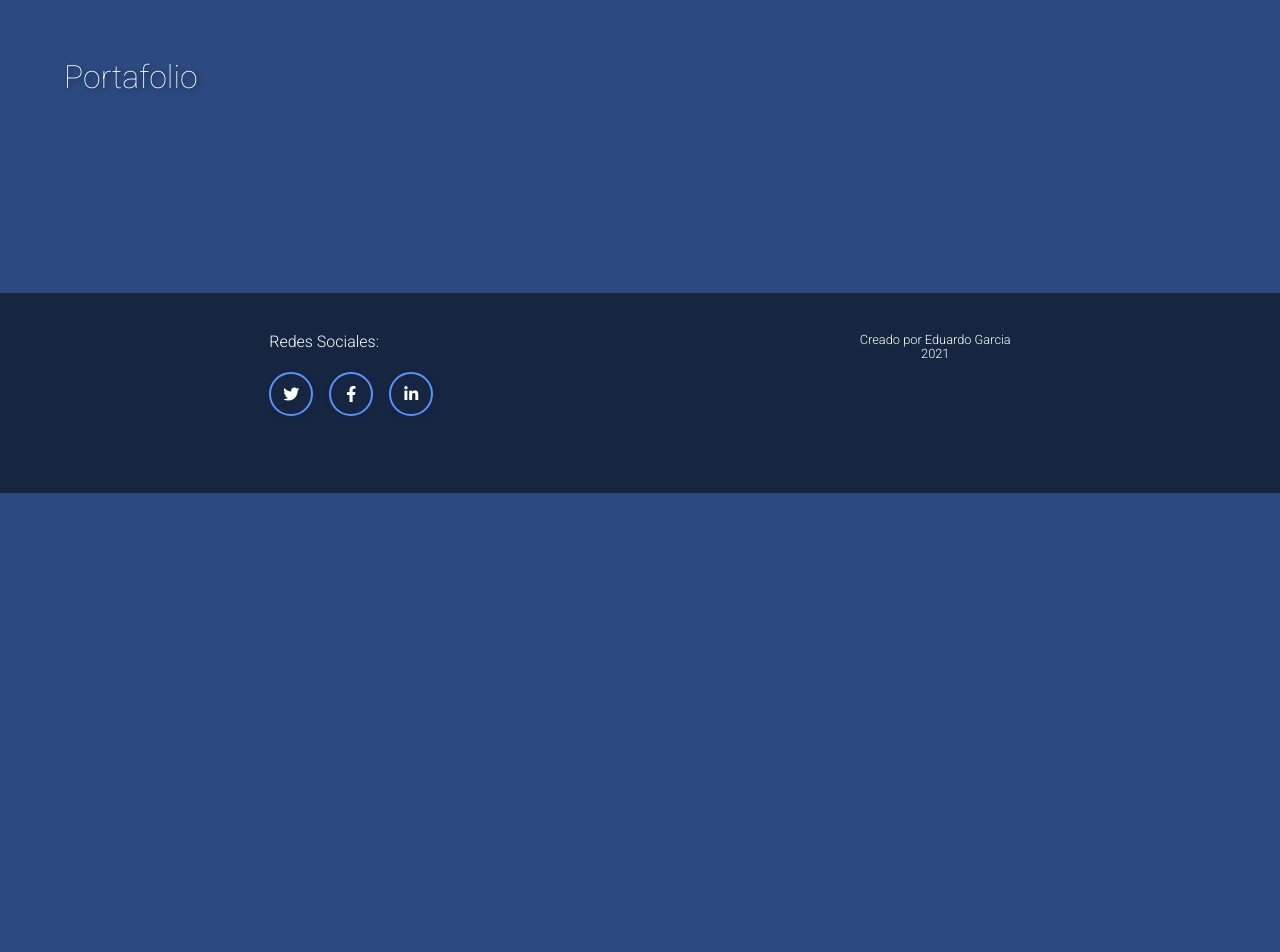
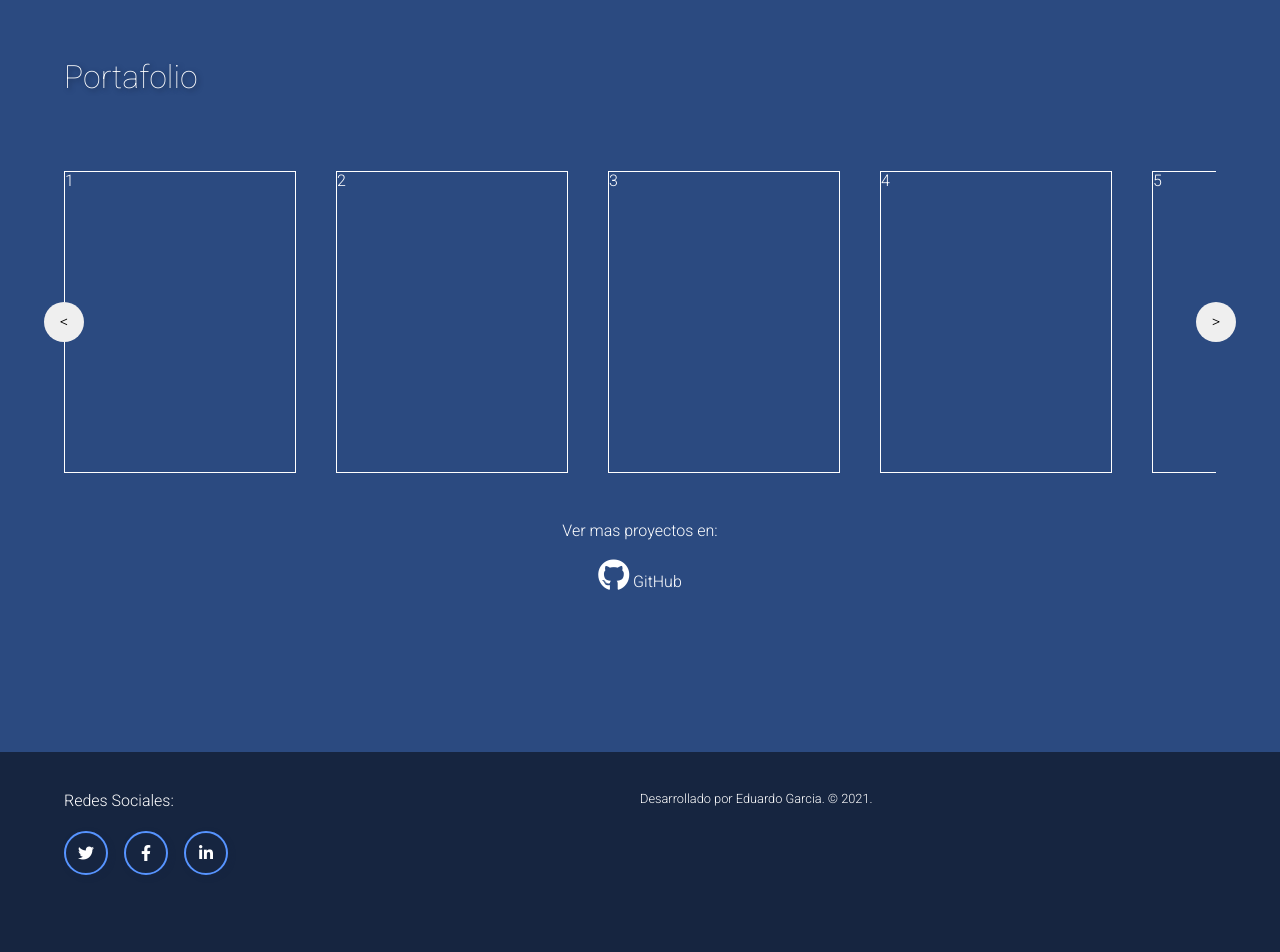
Before and after one commit to Vktornaj/portafolio-web, a plain HTML site: page index.html in a window 1280 px wide. Shown: the part 1660-2612 px from the top of the page. Before the commit the page ends 2153 px from the top, so only its background shows below. Drawn offline with Linux system fonts and the light colour scheme.

Commit message:
Se añadio estructura del carrusel del portafolio

```diff
--- a/index.html
+++ b/index.html
@@ -1,5 +1,5 @@
 <!DOCTYPE html>
-<html lang="en">
+<html lang="es">
 <head>
     <!-- Global site tag (gtag.js) - Google Analytics -->
     <script async src="https://www.googletagmanager.com/gtag/js?id=G-XTTEY0T872"></script>
@@ -166,12 +166,44 @@
 
         <div class="seccion-portafolio" id="portafolio">
             <h2 class="titulo-seccion">Portafolio</h2>
+
+            <div class="carrusel">
+                <button class="carrusel-btn carrusel-btn-atras"> &lt </button>
+                <div class="carrusel-contenido" id="carruselId">
+                    <div class="elemento-carrusel">
+                        1
+                    </div>
+                    <div class="elemento-carrusel">
+                        2
+                    </div>
+                    <div class="elemento-carrusel">
+                        3
+                    </div>
+                    <div class="elemento-carrusel">
+                        4
+                    </div>
+                    <div class="elemento-carrusel">
+                        5
+                    </div>
+                </div>
+                <button class="carrusel-btn carrusel-btn-adelante"> &gt </button>
+            </div>
+                <div class="mas-proyectos">
+                    <span>
+                        <span>Ver mas proyectos en:</span>
+                        <br>
+                        <br>
+                        <a href="www.github.com">
+                            <i class="fab fa-github"></i>
+                            <span>GitHub</span>
+                        </a>
+                    </span>
+                </div>
         </div>
 
         <footer class="footer">
             <div class="fila-1">
-                Creado por Eduardo Garcia <br>
-                2021
+                Desarrollado por Eduardo Garcia. © 2021.
             </div>
             <div class="fila-2">
                 <span>Redes Sociales:</span>
--- a/main.js
+++ b/main.js
@@ -89,3 +89,37 @@ window.matchMedia('(prefers-color-scheme: dark)').addListener((e) => {
     deactivarOscuro();
   }
 });
+
+// Portafolio con carrusel
+const carruselContainer = document.getElementsByClassName('carrusel')[0];
+const carrusel = document.getElementById('carruselId');
+const elemento = document.getElementsByClassName('elemento-carrusel')[0];
+const btnAtras = document.getElementsByClassName('carrusel-btn-atras')[0];
+const btnAdelante = document.getElementsByClassName('carrusel-btn-adelante')[0];
+let carruselPos = 0;
+const tElemento = 270;
+const nElementos = 5;
+const marginR = 40;
+
+function scroll_x(npos) {
+  console.log(carruselPos);
+  carrusel.scroll({
+    top: 0,
+    left: npos,
+    behavior: 'smooth'
+  });
+}
+
+btnAtras.addEventListener('click', function() {
+  if (carruselPos <= 0)
+  return;
+  carruselPos -= tElemento;
+  scroll_x(carruselPos);
+});
+
+btnAdelante.addEventListener('click', function() {
+  if (carruselPos >= tElemento * nElementos - marginR - carruselContainer.clientWidth)
+  return;
+  carruselPos += tElemento;
+  scroll_x(carruselPos);
+});
--- a/style.css
+++ b/style.css
@@ -6,6 +6,7 @@
     --color-azul-claro2: #4170C2;
     --color-azul-vivo: #4E86E6;
     --color-oscuro-transparente: #91919191;
+    --color-contraste-fuerte: #00F59B;
 }
 
 @media (prefers-color-scheme: dark) {
@@ -307,6 +308,14 @@ input:checked + .slider:before {
     transition: background-color border-color 1s;
 }
 
+.accesos-rapidos :hover {
+    border: 0.2rem solid var(--color-azul-vivo);
+}
+
+.accesos-rapidos > :nth-child(2):hover {
+    background-color: var(--color-azul-vivo);
+}
+
 @media screen and (min-width: 601px) {
     .sobre-mi > :nth-child(2) {
         font-size: 4rem;
@@ -523,7 +532,7 @@ input:checked + .slider:before {
 .elemento-tecnologias {
     margin-top: 4rem;
     padding: 1rem;
-    margin-right: 1rem;
+    margin-right: 0.5rem;
 }
 
 /** Portfolio **/
@@ -532,13 +541,91 @@ input:checked + .slider:before {
     grid-area: portafolio;
 }
 
+.carrusel {
+    height: 400px;
+    position: relative;
+    display: flex;
+    align-items: center;
+}
+
+.carrusel-btn {
+    border: none;
+    outline: none;
+    border-radius: 50%;
+    height: 40px;
+    width: 40px;
+}
+
+.carrusel-btn-atras {
+    position: absolute;
+    top: calc(50% - 20px);
+    left: -20px;
+}
+
+.carrusel-btn-adelante {
+    position: absolute;
+    top: calc(50% - 20px);
+    right: -20px;
+}
+
+.carrusel-contenido {
+    height: 302px;
+    display: flex;
+    overflow-x: hidden;
+}
+
+.elemento-carrusel {
+    border: 1px solid white;
+    height: 300px;
+    min-width: 230px;
+    margin-right: 40px;
+}
+
+.elemento-carrusel:hover {
+    background-color: var(--color-azul-fuerte);
+}
+
+@media (max-width: 768px) {
+    .carrusel-contenido {
+        overflow-x: scroll;
+    }
+
+    .carrusel-btn {
+        display: none;
+    }
+}
+
+/* Mas elementos */
+.mas-proyectos {
+    display: flex;
+    justify-content: center;
+    text-align: center;
+}
+
+.mas-proyectos > span :nth-child(1) {
+    font-size: 1rem;
+}
+
+.mas-proyectos > span > a {
+    text-decoration: none;
+    color: white;
+}
+
+.mas-proyectos > span > a:hover {
+    color: var(--color-azul-claro);
+}
+
+.mas-proyectos > span > a :nth-child(1) {
+    font-size: 2rem;
+}
+
 /* Footer */
 .footer {
     color: white;
     height: 200px;
     grid-area: footer;
     display: flex;
-    justify-content: space-around;
+    justify-content: space-between;
     flex-direction: row-reverse;
 }
 
@@ -557,11 +644,13 @@ input:checked + .slider:before {
 .fila-1 {
     margin-top: 2.5rem;
     font-size: 0.8rem;
-    text-align: center;
+    text-align: left;
+    width: 50%;
 }
 
 .fila-2 {
     margin-top: 2.5rem;
+    width: 50%;
 }
 
 .fila-2 > span {
```
